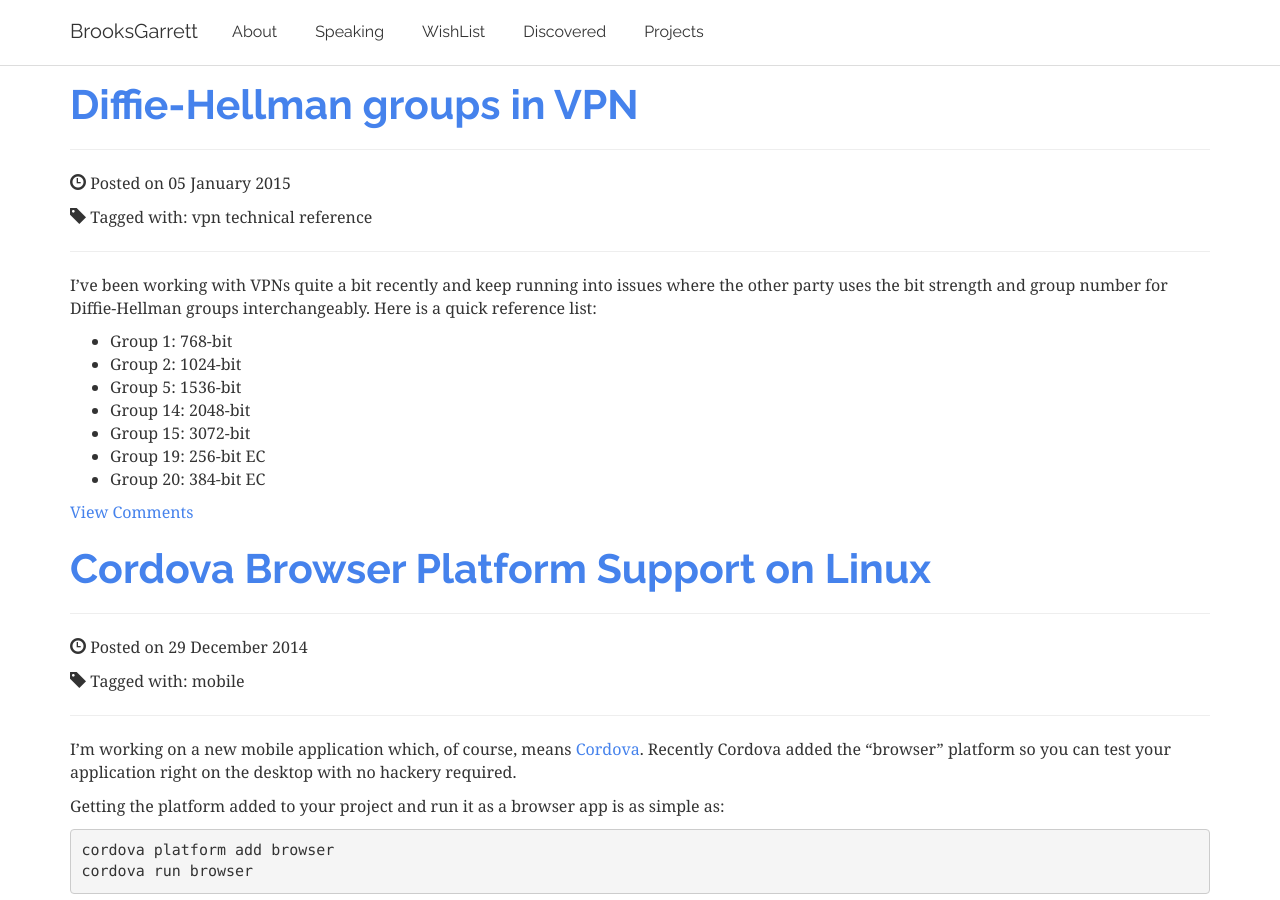
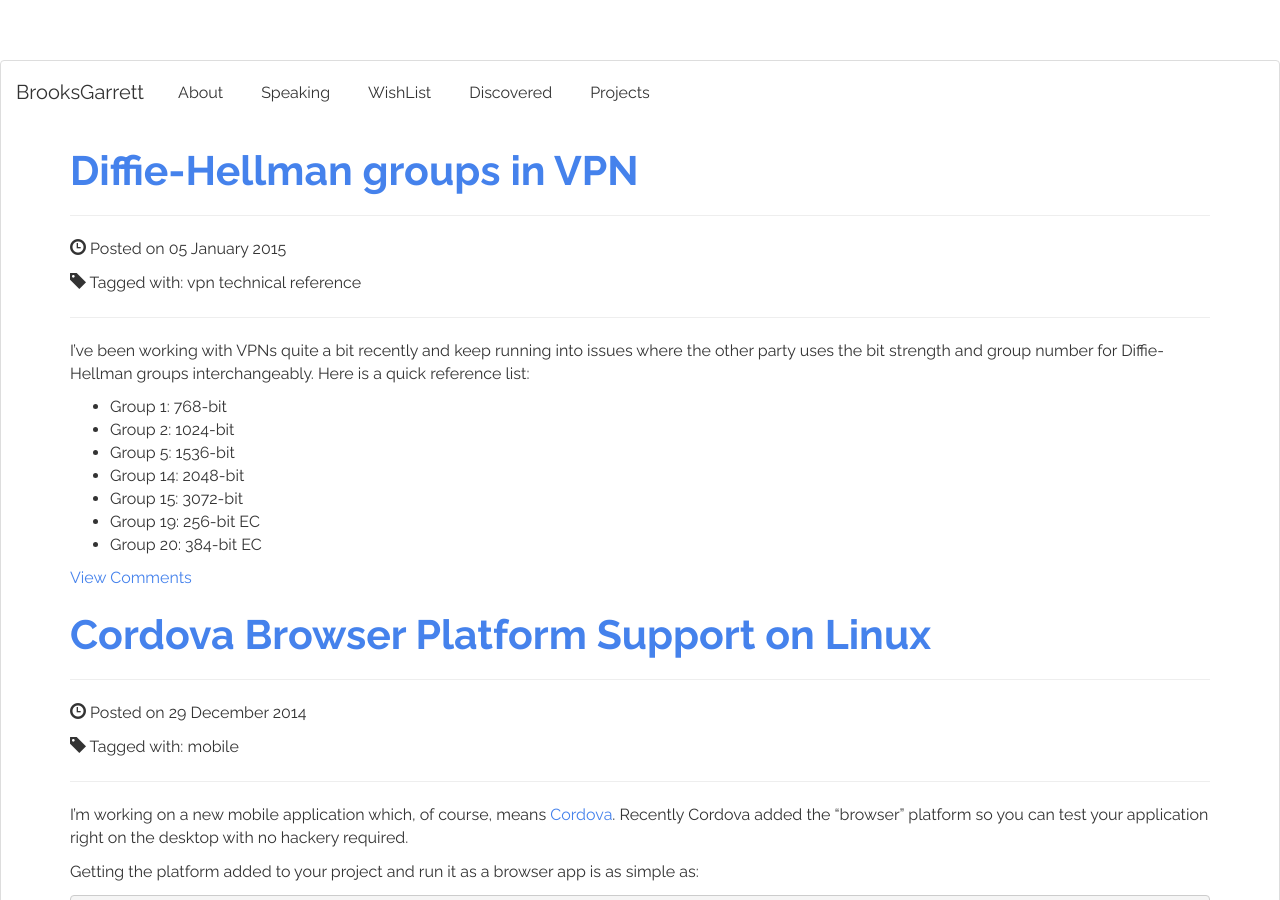
Before and after one commit to brooksgarrett/website, a Jekyll site: the page built from index.html, in a window 1280 px wide and 900 px high. Built offline with Jekyll 4.4.1, drawn with Linux system fonts in a browser that asks for light colours; nearby versions of some CDN libraries; library files that are not in the unit come from our copies; Markdown is read by kramdown in place of the engine named in the settings; the list of posts is cut into pages by our own code.

Commit message:
Tweak navbar

```diff
--- a/_includes/navbar.html
+++ b/_includes/navbar.html
@@ -1,24 +1,33 @@
-	<nav class="navbar navbar-inverse navbar-fixed-top" role="navigation">
-      <div class="container">
+<nav class="navbar navbar-inverse navbar-fixed">
   <div class="navbar-header">
-          <button type="button" class="navbar-toggle" data-toggle="collapse" data-target=".navbar-ex1-collapse">
-            <span class="sr-only">Toggle navigation</span>
+    <button type="button" class="navbar-toggle" data-toggle="collapse" data-target=".navbar-inverse-collapse">
       <span class="icon-bar"></span>
       <span class="icon-bar"></span>
       <span class="icon-bar"></span>
     </button>
     <a class="navbar-brand" href="/index.html">BrooksGarrett</a>
   </div>
-
-        <!-- Collect the nav links, forms, and other content for toggling -->
-        <div class="collapse navbar-collapse navbar-ex1-collapse">
+  <div class="navbar-collapse collapse navbar-inverse-collapse">
     <ul class="nav navbar-nav">
       {% for link in site.navigation %}
         <li {% if page.url == link.url %} class="active" {% endif %}>
           <a href="{{ link.url }}" >{{ link.text }}</a>
         </li>
       {% endfor %}
+      <!--
+      <li class="dropdown">
+        <a href="#" class="dropdown-toggle" data-toggle="dropdown">Dropdown <b class="caret"></b></a>
+        <ul class="dropdown-menu">
+          <li><a href="#">Action</a></li>
+          <li><a href="#">Another action</a></li>
+          <li><a href="#">Something else here</a></li>
+          <li class="divider"></li>
+          <li class="dropdown-header">Dropdown header</li>
+          <li><a href="#">Separated link</a></li>
+          <li><a href="#">One more separated link</a></li>
         </ul>
-        </div><!-- /.navbar-collapse -->
-      </div><!-- /.container -->
-    </nav>
+      </li>
+      -->
+    </ul>
+  </div>
+</div>
```
Lines whose indentation alone changed are shown as unchanged.
